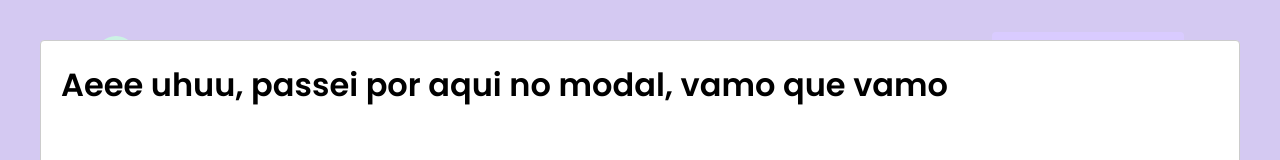
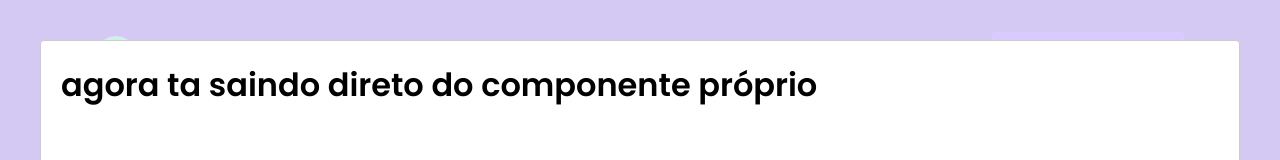
Before and after one commit to GustaGomes/ignite-dtmoney, a React (Create React App) app: page / in a window 1280 px wide. Both pictures are taken after a click on the button "Nova transação". Shown: the top 160 px of the page. Built offline with nearby package versions, Linux system fonts and the light colour scheme; no server answers; what miragejs would draw is missing.

Commit message:
criando um componente para o modal

```diff
--- a/src/App.tsx
+++ b/src/App.tsx
@@ -3,6 +3,7 @@
 import { Dashboard } from './components/Dashboard';
 import { Header } from './components/Header';
 import { GlobalStyle } from './styles/global';
+import { NewTransactionModal } from './components/NewTransactionModal';
 
 Modal.setAppElement('#root');
 
@@ -23,13 +24,10 @@
       <Header onOpenNewTransactionModal={handleOpenNewTransactionModal} />
       <Dashboard />
 
-      <Modal
-          isOpen={isNewTransactionOpen}
-          onRequestClose={handleCloseNewTransactionModal}
-      >
-          <h1>Aeee uhuu, passei por aqui no modal, vamo que vamo</h1>
-      </Modal>
-
+      <NewTransactionModal
+        isOpen={ isNewTransactionOpen }
+        onRequestClose={ handleCloseNewTransactionModal }
+      />
       <GlobalStyle />
     </>
   );
--- /dev/null
+++ b/src/components/NewTransactionModal/index.tsx
@@ -0,0 +1,17 @@
+import Modal from 'react-modal';
+
+interface NewTransactionModalProps {
+    isOpen: boolean;
+    onRequestClose: () => void;
+}
+
+export function NewTransactionModal( { isOpen, onRequestClose } : NewTransactionModalProps ){
+    return(
+        <Modal
+        isOpen={isOpen}
+        onRequestClose={onRequestClose}
+        >
+            <h1>agora ta saindo direto do componente próprio </h1>
+        </Modal>
+    );
+}
--- /dev/null
+++ b/src/components/NewTransactionModal/style.ts
@@ -0,0 +1,3 @@
+import styled from 'styled-components';
+
+export const Container = styled.div``;
```
